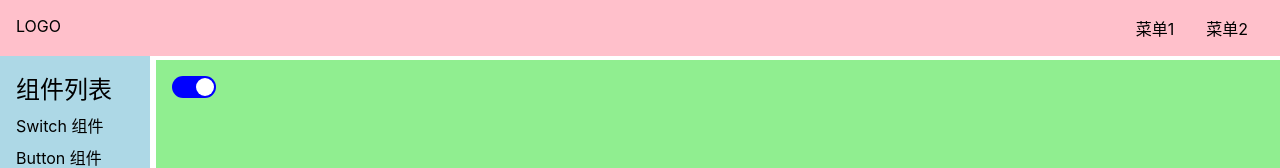
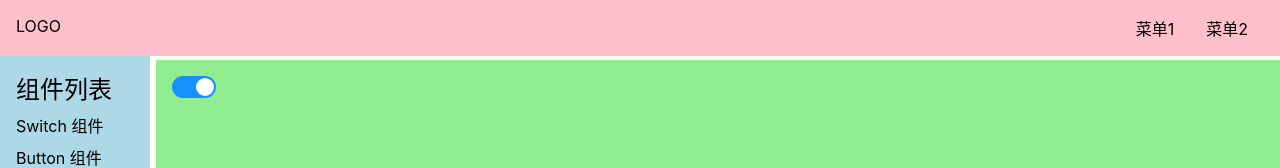
Before and after one commit to sf-think/mu-ui, a Vue app: page /#/doc/switch in a window 1280 px wide. Shown: the top 168 px of the page. Built offline with nearby package versions, Linux system fonts and the light colour scheme.

Commit message:
使用 v-model 简化代码

```diff
--- a/src/components/SwitchDemo.vue
+++ b/src/components/SwitchDemo.vue
@@ -1,6 +1,10 @@
 <template>
     <div>
-        <Switch :value="y" @input="y = $event" />
+        <!-- $event 的值为 emit 的第二个参数 -->
+        <!-- <Switch :value="y" @update:input="y = $event" /> -->
+        <!-- v3 v-model 简化版-->
+        <Switch v-model:value="y"  />
+
     </div>
 </template>
 <script lang="ts">
--- a/src/lib/Switch.vue
+++ b/src/lib/Switch.vue
@@ -9,12 +9,14 @@ import { ref } from "vue"
 import { defineComponent } from "vue";
 
 export default defineComponent({
+    // props 接收父组件传过来的 value
     props: {
         value: Boolean
     },
     setup(props, context) {
         const toggle = () => {
-            context.emit('input', !props.value)
+            // 事件名必须以 update: 开头
+            context.emit('update:value', !props.value)
         }
         return { toggle }
     }
@@ -45,7 +47,7 @@ span {
 }
 
 button.checked {
-    background: blue;
+    background: #1890ff;
 }
 button.checked > span {
     left: calc(100% - #{$h2} - 2px);
```
